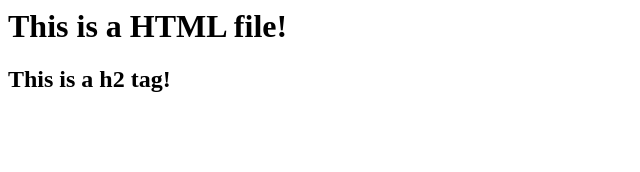
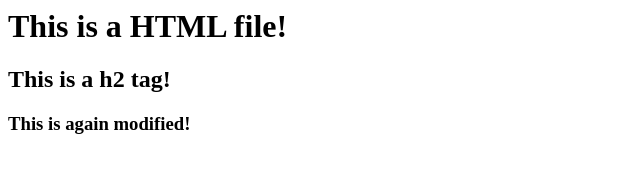
Before and after one commit to itspersonal/secondrepo, a plain HTML site: page index.html in a window 1280 px wide. Shown: the whole page, without its empty margins (0-640 px from the left). Drawn offline with Linux system fonts and the light colour scheme.

Commit message:
Again Updated

```diff
--- a/index.html
+++ b/index.html
@@ -1,3 +1,5 @@
 <h1>This is a HTML file!</h1>
 
 <h2>This is a h2 tag!</h2>
+
+<h3>This is again modified!</h3>
```
